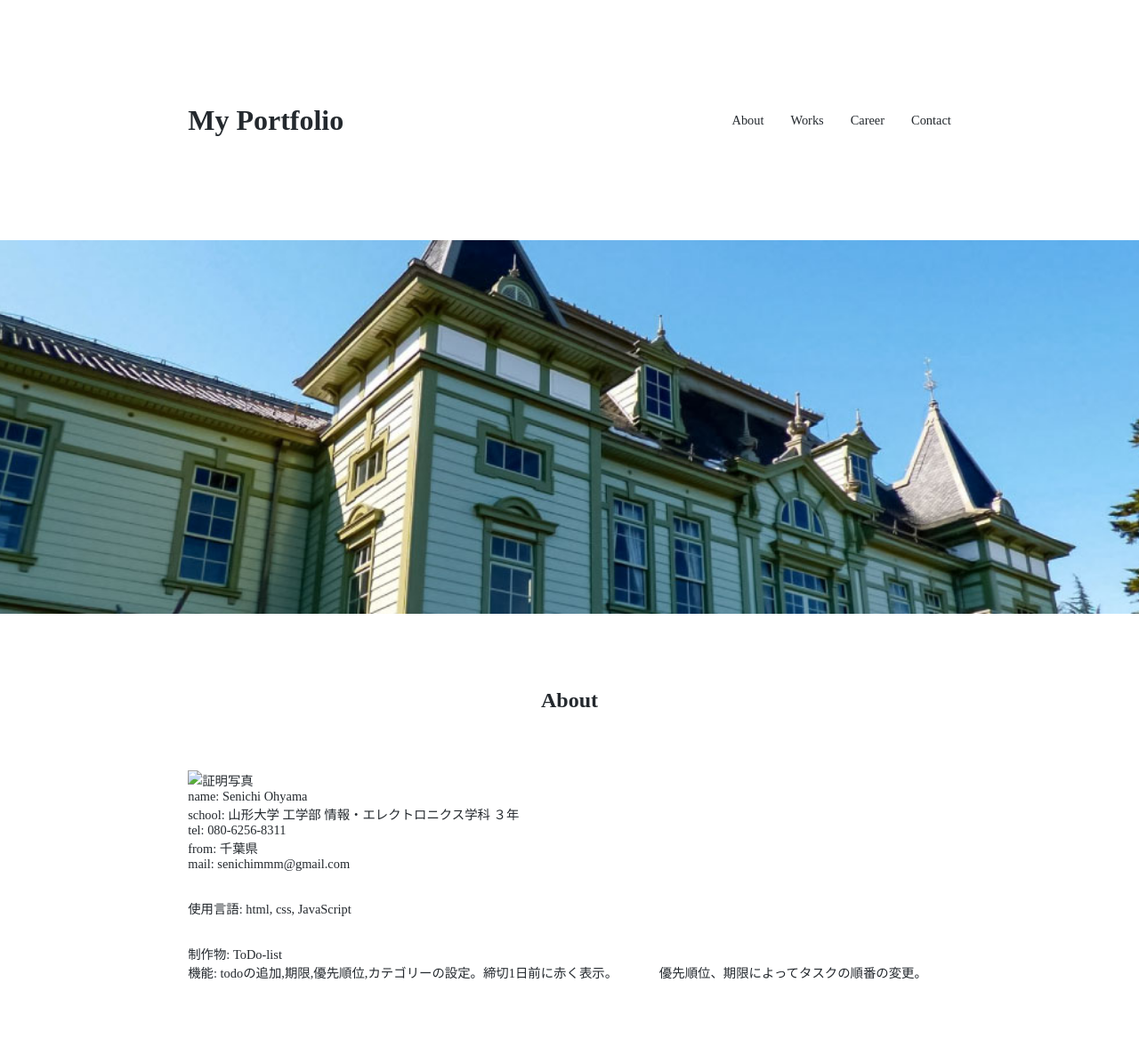
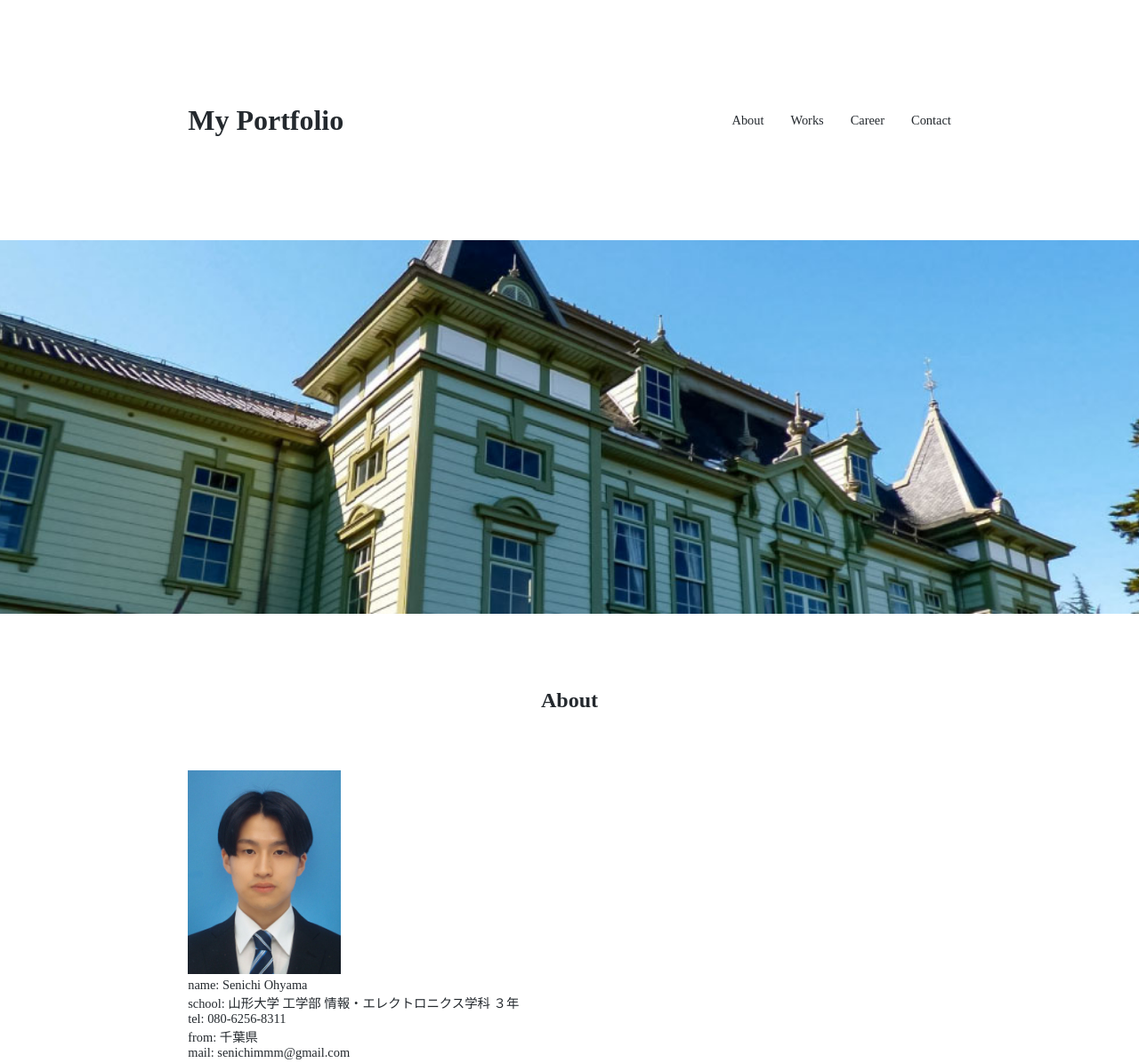
Before and after one commit to senichig/homepage, a plain HTML site: page index.html in a window 1280 px wide. Shown: the top 1195 px of the page at 89% size. Drawn offline with Linux system fonts and the light colour scheme; some packages are replaced by stand-ins of ours.

Commit message:
Update index.html

```diff
--- a/index.html
+++ b/index.html
@@ -33,7 +33,7 @@
       <section id="about" class="wrapper">
         <h2 class="sec-title">About</h2>
         <ul>
-          <img src="img/works2.jpg" alt="証明写真" width="20%" height="20%">
+          <img src="https://github.com/senichig/homepage/blob/main/works2.jpg?raw=true" alt="証明写真" width="20%" height="20%">
           <li>name: Senichi Ohyama</li>
           <li>school: 山形大学 工学部 情報・エレクトロニクス学科 ３年</li>
           <li>tel: 080-6256-8311</li>
```
